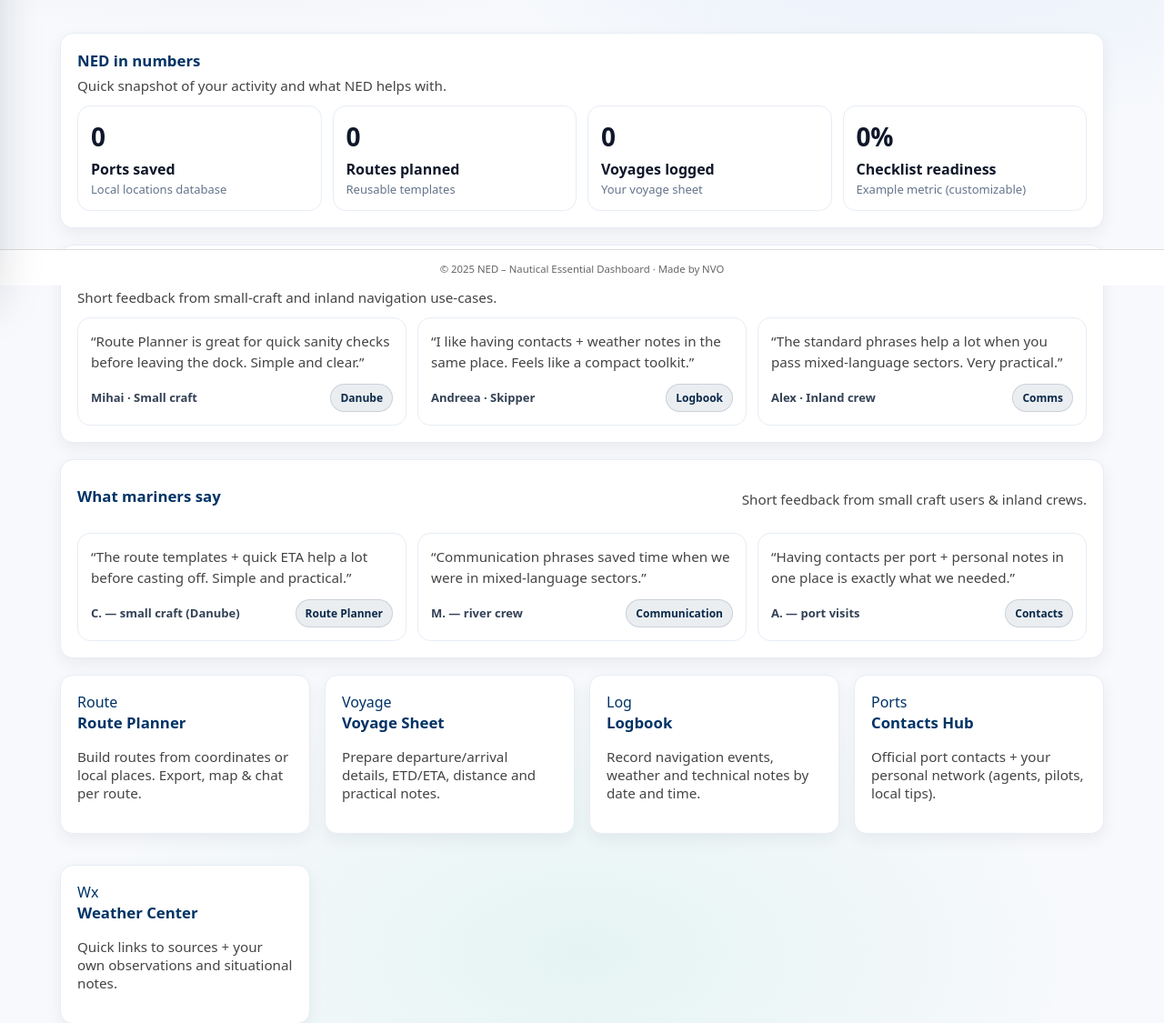
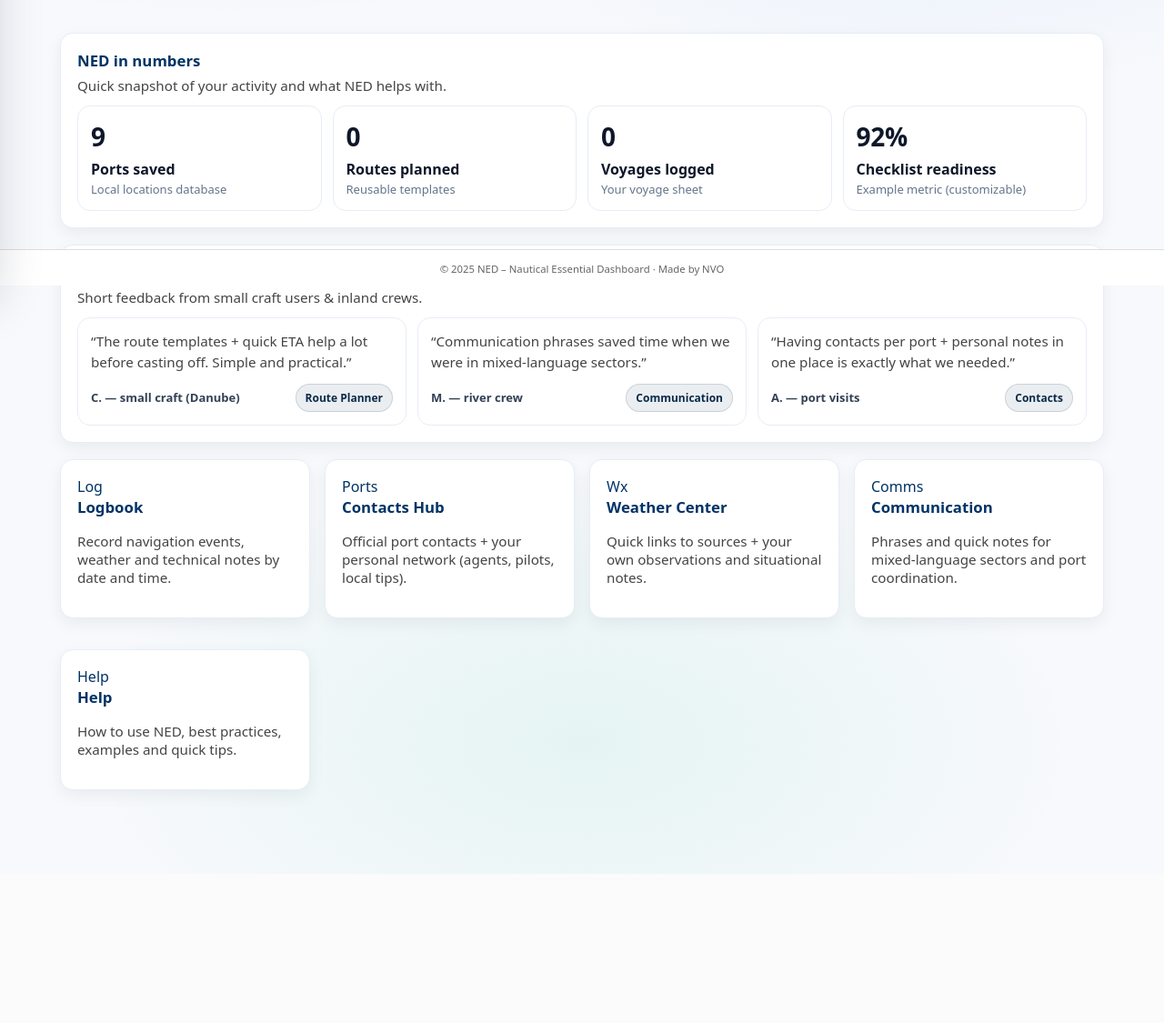
Before and after one commit to NVO01-95/NED-, a Flask app: page / in a window 1280 px wide. Shown: the part 486-1611 px from the top of the page at 91% size. After the commit the page ends 1447 px from the top, so only its background shows below. Run offline with Flask 3, Linux system fonts and the light colour scheme.

Commit message:
index update

```diff
--- a/templates/index.html
+++ b/templates/index.html
@@ -4,7 +4,7 @@
 
 {% block content %}
 
-{# ---------------- HERO (NEW) ---------------- #}
+{# ===================== HERO ===================== #}
 <section class="ned-hero">
   <div class="ned-hero-text">
     <h1>NED – Nautical Essential Dashboard</h1>
@@ -20,6 +20,11 @@
 
     <div class="hero-actions">
       <a href="{{ url_for('route_planner') }}" class="btn">Start Route Planning</a>
+
+      {# Optional: un CTA secundar doar pentru useri logati #}
+      {% if current_username %}
+        <a href="{{ url_for('voyage_sheet') }}" class="btn btn-secondary">Open Voyage Sheet</a>
+      {% endif %}
     </div>
 
     {% if current_username %}
@@ -45,34 +50,7 @@
   </div>
 </section>
 
-{# ---------------- ORIGINAL INTRO (kept, but smaller) ---------------- #}
-
-{% if summary %}
-<section class="home-stats">
-  <div class="home-stat-card">
-    <div class="home-stat-label">Voyages</div>
-    <div class="home-stat-value">{{ summary.voyages }}</div>
-  </div>
-  <div class="home-stat-card">
-    <div class="home-stat-label">Routes</div>
-    <div class="home-stat-value">{{ summary.routes }}</div>
-  </div>
-  <div class="home-stat-card">
-    <div class="home-stat-label">Logbook entries</div>
-    <div class="home-stat-value">{{ summary.log_entries }}</div>
-  </div>
-  <div class="home-stat-card">
-    <div class="home-stat-label">Contacts</div>
-    <div class="home-stat-value">{{ summary.contacts }}</div>
-  </div>
-  <div class="home-stat-card">
-    <div class="home-stat-label">Weather notes</div>
-    <div class="home-stat-value">{{ summary.weather_notes }}</div>
-  </div>
-</section>
-{% endif %}
-
-<!-- ===================== STATS (animated on scroll) ===================== -->
+{# ===================== STATS (animated on scroll) ===================== #}
 <section class="ned-card stats-wrap">
   <div class="stats-head">
     <div>
@@ -110,50 +88,15 @@
   </div>
 </section>
 
-<!-- ===================== TESTIMONIALS ===================== -->
-<section class="ned-card testi-wrap">
+{# ===================== TESTIMONIALS (single section) ===================== #}
+<section class="ned-card testi-wrap" id="testimonials">
   <div class="testi-head">
     <div>
       <h3 style="margin:0;">What users say</h3>
       <p class="small-hint" style="margin:6px 0 0;">
-        Short feedback from small-craft and inland navigation use-cases.
+        Short feedback from small craft users & inland crews.
       </p>
     </div>
-  </div>
-
-  <div class="testi-grid">
-    <div class="testi">
-      <p class="testi-text">“Route Planner is great for quick sanity checks before leaving the dock. Simple and clear.”</p>
-      <div class="testi-foot">
-        <span class="testi-name">Mihai · Small craft</span>
-        <span class="testi-tag">Danube</span>
-      </div>
-    </div>
-
-    <div class="testi">
-      <p class="testi-text">“I like having contacts + weather notes in the same place. Feels like a compact toolkit.”</p>
-      <div class="testi-foot">
-        <span class="testi-name">Andreea · Skipper</span>
-        <span class="testi-tag">Logbook</span>
-      </div>
-    </div>
-
-    <div class="testi">
-      <p class="testi-text">“The standard phrases help a lot when you pass mixed-language sectors. Very practical.”</p>
-      <div class="testi-foot">
-        <span class="testi-name">Alex · Inland crew</span>
-        <span class="testi-tag">Comms</span>
-      </div>
-    </div>
-  </div>
-</section>
-
-
-<!-- TESTIMONIALS -->
-<section class="ned-card testi-wrap" id="testimonials">
-  <div class="testi-head">
-    <h3>What mariners say</h3>
-    <p class="small-hint">Short feedback from small craft users & inland crews.</p>
   </div>
 
   <div class="testi-grid">
@@ -183,20 +126,8 @@
   </div>
 </section>
 
-
+{# ===================== QUICK TILES (NO DUPLICATES) ===================== #}
 <section class="home-grid modern-tiles">
-  <a class="tile ned-card" href="{{ url_for('route_planner') }}">
-    <div class="tile-badge">Route</div>
-    <h3>Route Planner</h3>
-    <p>Build routes from coordinates or local places. Export, map & chat per route.</p>
-  </a>
-
-  <a class="tile ned-card" href="{{ url_for('voyage_sheet') }}">
-    <div class="tile-badge">Voyage</div>
-    <h3>Voyage Sheet</h3>
-    <p>Prepare departure/arrival details, ETD/ETA, distance and practical notes.</p>
-  </a>
-
   <a class="tile ned-card" href="{{ url_for('logbook') }}">
     <div class="tile-badge">Log</div>
     <h3>Logbook</h3>
@@ -215,6 +146,18 @@
     <p>Quick links to sources + your own observations and situational notes.</p>
   </a>
 
+  <a class="tile ned-card" href="{{ url_for('communication') }}">
+    <div class="tile-badge">Comms</div>
+    <h3>Communication</h3>
+    <p>Phrases and quick notes for mixed-language sectors and port coordination.</p>
+  </a>
+
+  <a class="tile ned-card" href="{{ url_for('help_page') }}">
+    <div class="tile-badge">Help</div>
+    <h3>Help</h3>
+    <p>How to use NED, best practices, examples and quick tips.</p>
+  </a>
+
   {% if current_username %}
   <a class="tile ned-card" href="{{ url_for('settings') }}">
     <div class="tile-badge">Data</div>
@@ -224,7 +167,7 @@
   {% endif %}
 </section>
 
-
+{# ===================== OPTIONAL ANALYTICS ===================== #}
 {% if voyage_stats and voyage_stats.total_distance_nm > 0 %}
 <section class="ned-card">
   <h3>Voyage analytics</h3>
@@ -264,4 +207,39 @@
 </section>
 {% endif %}
 
+{# ===================== STATS COUNTER SCRIPT ===================== #}
+<script>
+(function(){
+  const els = document.querySelectorAll(".stat-value[data-count]");
+  if (!els.length) return;
+
+  function animate(el){
+    const target = parseFloat(el.dataset.count || "0");
+    const suffix = el.dataset.suffix || "";
+    const isPercent = suffix === "%";
+    const duration = 800;
+    const start = performance.now();
+
+    function tick(now){
+      const p = Math.min(1, (now - start) / duration);
+      const val = Math.round(target * p);
+      el.textContent = isPercent ? (val + "%") : (val + suffix);
+      if (p < 1) requestAnimationFrame(tick);
+    }
+    requestAnimationFrame(tick);
+  }
+
+  const io = new IntersectionObserver((entries) => {
+    entries.forEach(e => {
+      if (e.isIntersecting && !e.target.dataset.done){
+        e.target.dataset.done = "1";
+        animate(e.target);
+      }
+    });
+  }, { threshold: 0.35 });
+
+  els.forEach(el => io.observe(el));
+})();
+</script>
+
 {% endblock %}
```
